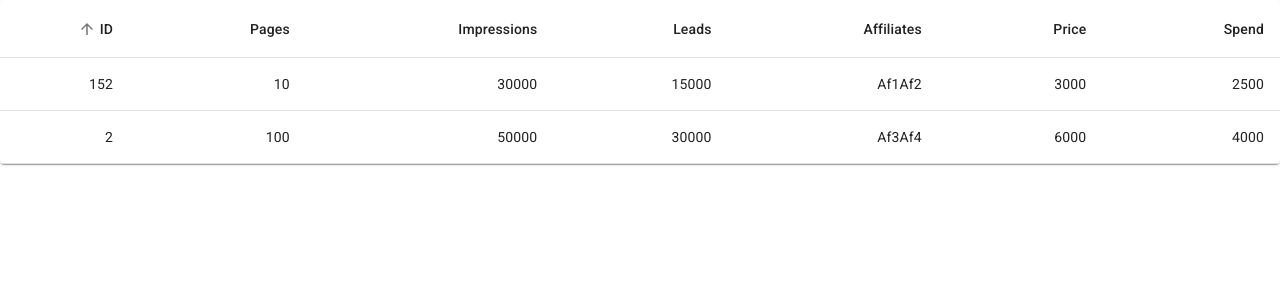
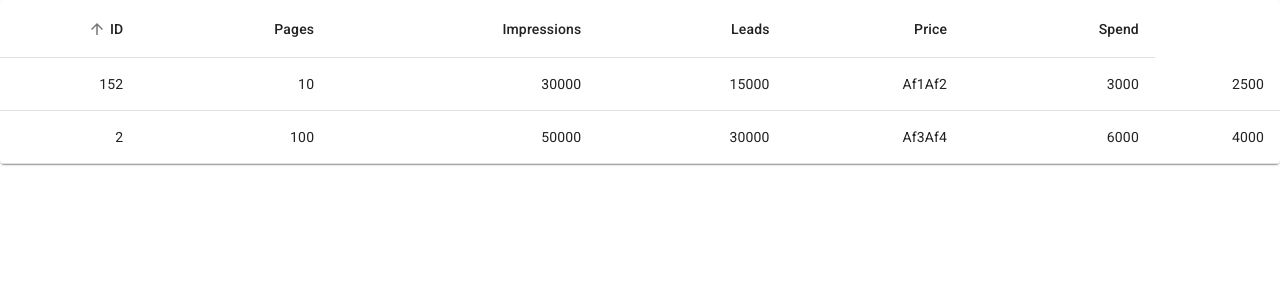
Before and after one commit to Jhon-Idrovo/campaigns-dashboard, a Next.js app: page /panel/campaigns/test in a window 1280 px wide. Shown: the top 300 px of the page. Built offline with nearby package versions, Linux system fonts and the light colour scheme.

Commit message:
sorting working

```diff
--- a/pages/panel/campaigns/test.tsx
+++ b/pages/panel/campaigns/test.tsx
@@ -3,11 +3,15 @@ import EnhancedTable from "../../../src/components/Table";
 import useCampaigns from "../../../src/hooks/useCampaigns";
 
 function Test() {
-  const { rows, headers } = useCampaigns();
+  const { rows, headersMap } = useCampaigns();
 
   return (
     <div>
-      <EnhancedTable headers={headers} rows={rows} Body={CampaignsTableBody} />
+      <EnhancedTable
+        headersMap={headersMap}
+        rows={rows}
+        Body={CampaignsTableBody}
+      />
     </div>
   );
 }
--- a/src/components/CampaignsTableBody.tsx
+++ b/src/components/CampaignsTableBody.tsx
@@ -7,8 +7,6 @@ function CampaignsTableBody({ rows }: { rows: CampaignInterface[] }) {
   return (
     <TableBody>
       {rows.map((row) => {
-        console.log(" kjhkjhjkhkh");
-
         return (
           <TableRow key={row.id}>
             <TableCell align="right">{row.id}</TableCell>
--- a/src/components/Table.tsx
+++ b/src/components/Table.tsx
@@ -14,6 +14,7 @@ import {
   AffiliateInterface,
   CampaignInterface,
   ClientInterface,
+  HeaderMappingInterface,
   TablePropsInterface,
 } from "../ts/interfaces";
 import VisibilityIcon from "@material-ui/icons/Visibility";
@@ -26,15 +27,15 @@ import {
 } from "@material-ui/core/styles";
 
 function EnhancedTableHead({
-  headers,
+  headersMap,
   order,
   orderBy,
   handleRequestSort,
   classes,
 }: {
-  headers: string[];
+  headersMap: HeaderMappingInterface[];
   order: Order;
-  orderBy: number;
+  orderBy: string;
   handleRequestSort: Function;
   classes: ReturnType<typeof useStyles>;
 }) {
@@ -46,19 +47,19 @@ function EnhancedTableHead({
         <VisibilityIcon/>
       </Button>
         </TableCell> */}
-        {headers.map((h, index) => (
+        {headersMap.map(({ header: h, key }) => (
           <TableCell
             key={h}
             align="right"
-            sortDirection={orderBy === index ? order : false}
+            sortDirection={orderBy === h ? order : false}
           >
             <TableSortLabel
-              active={orderBy === index}
-              direction={orderBy === index ? order : "asc"}
-              onClick={() => handleRequestSort(index)}
+              active={orderBy === h}
+              direction={orderBy === h ? order : "asc"}
+              onClick={() => handleRequestSort(h)}
             >
               {h}
-              {orderBy === index ? (
+              {orderBy === h ? (
                 <span className={classes.visuallyHidden}>
                   {order === "asc" ? "sorting ascending" : "sorting descending"}
                 </span>
@@ -99,17 +100,30 @@ const useStyles = makeStyles((theme: Theme) =>
 
 type Order = "asc" | "desc";
 
-function rowsMergeSort<T>(rows: T[], l: number, r: number, orderBy: number) {
+function rowsMergeSort<T>(
+  rows: T[],
+  l: number,
+  r: number,
+  orderBy: string,
+  order: Order
+) {
   //T is the type of one row, not the list of them
   if (l >= r) {
     return;
   }
   const m = l + Math.floor((r - l) / 2);
-  rowsMergeSort(rows, l, m, orderBy);
-  rowsMergeSort(rows, m + 1, r, orderBy);
-  merge<T>(rows, l, m, r, orderBy);
+  rowsMergeSort(rows, l, m, orderBy, order);
+  rowsMergeSort(rows, m + 1, r, orderBy, order);
+  merge<T>(rows, l, m, r, orderBy, order);
 }
-function merge<T>(arr: T[], l: number, m: number, r: number, orderBy: number) {
+function merge<T>(
+  arr: T[],
+  l: number,
+  m: number,
+  r: number,
+  orderBy: string,
+  order: Order
+) {
   const lengthL = m - l + 1;
   const lengthR = r - m;
 
@@ -126,16 +140,30 @@ function merge<T>(arr: T[], l: number, m: number, r: number, orderBy: number) {
   //merging temp arrays back to the orinignal one
   let lIndex, rIndex;
   lIndex = rIndex = 0;
-  let arrIndex = 1;
+  let arrIndex = 0;
   while (lIndex < lengthL && rIndex < lengthR) {
     //compare the rows
-    //orderBy is an index and L[lindex] is an object
+    //orderBy is a key and L[lindex] is an object
+
+    //descendent order
+    if (order === "desc") {
       if (L[lIndex][orderBy] <= R[rIndex][orderBy]) {
         arr[arrIndex] = L[lIndex];
         lIndex++;
       } else {
         arr[arrIndex] = R[rIndex];
         rIndex++;
+      }
+    }
+    //ascendent order
+    if (order === "asc") {
+      if (L[lIndex][orderBy] >= R[rIndex][orderBy]) {
+        arr[arrIndex] = L[lIndex];
+        lIndex++;
+      } else {
+        arr[arrIndex] = R[rIndex];
+        rIndex++;
+      }
     }
     arrIndex++;
     //copying the remaining elements of R or L, if any
@@ -151,27 +179,34 @@ function merge<T>(arr: T[], l: number, m: number, r: number, orderBy: number) {
     }
   }
 }
-function EnhancedTable({ headers, rows, Body }: TablePropsInterface) {
+
+function EnhancedTable({ headersMap, rows, Body }: TablePropsInterface) {
   const classes = useStyles();
   const [order, setOrder] = useState<Order>("asc");
 
   //rows are displayed on the same order as the headers indexes
-  const [orderBy, setOrderBy] = useState(0);
+  const [orderBy, setOrderBy] = useState<string>(headersMap[0].header);
   const [page, setPage] = useState(0);
   const [rowsPerPage, setRowsPerPage] = useState(20);
 
   useEffect(() => {
-    rowsMergeSort<typeof rows[0]>(rows, 0, rows.length - 1, orderBy);
+    rowsMergeSort<typeof rows[0]>(
+      rows,
+      0,
+      rows.length - 1,
+      headersMap.filter(({ header, key }) => header === orderBy)[0].key,
+      order
+    );
   }, [orderBy, order]);
   /**
    * sort the rows when requested
    */
-  const handleRequestSort = (col: number) => {
+  const handleRequestSort = (header: string) => {
     //determine the sorting order. If we don't have the table already sorted
     //with the same column, we need to start sortin ascendently
-    const isAsc = orderBy === col && order === "asc";
+    const isAsc = orderBy === header && order === "asc";
     setOrder(isAsc ? "desc" : "asc");
-    setOrderBy(col);
+    setOrderBy(header);
   };
 
   const handlePageChange = () => {};
@@ -185,7 +220,7 @@ function EnhancedTable({ headers, rows, Body }: TablePropsInterface) {
         <TableContainer>
           <Table className={classes.table} aria-labelledby="tableTitle">
             <EnhancedTableHead
-              headers={headers}
+              headersMap={headersMap}
               order={order}
               orderBy={orderBy}
               handleRequestSort={handleRequestSort}
--- a/src/hooks/useCampaigns.tsx
+++ b/src/hooks/useCampaigns.tsx
@@ -24,14 +24,13 @@ function useCampaigns() {
         spend: 4000,
       },
     ],
-    headers: [
-      "ID",
-      "Pages",
-      "Impressions",
-      "Leads",
-      "Affiliates",
-      "Price",
-      "Spend",
+    headersMap: [
+      { header: "ID", key: "id" },
+      { header: "Pages", key: "pages" },
+      { header: "Impressions", key: "impressions" },
+      { header: "Leads", key: "Affiliates" },
+      { header: "Price", key: "price" },
+      { header: "Spend", key: "spend" },
     ],
   } as UseCampaignsInterface;
 }
```
Also changed, not shown: src/ts/interfaces.tsx (+6 -3 lines). Lines whose indentation alone changed are shown as unchanged.
